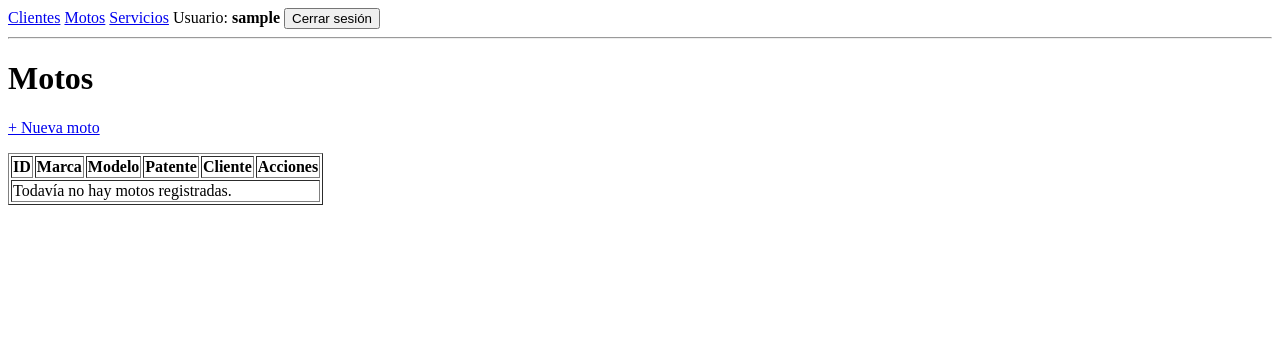
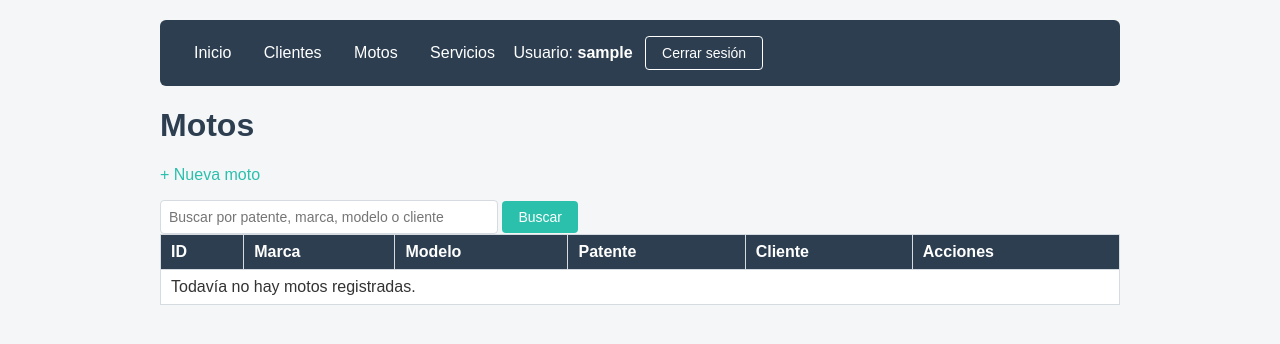
Before and after one commit to lili227-99/taller, a Flask app: page /motos in a window 1280 px wide. Shown: the top 344 px of the page. Run offline with Flask 3, Linux system fonts and the light colour scheme; the visitor is signed in with stand-in values (Sample User, id 1); data that the repository does not hold is empty.

Commit message:
Agrego servicios, historial por moto, busqueda, pagina de inicio y estilos

```diff
--- a/app.py
+++ b/app.py
@@ -24,15 +24,14 @@ def login_required(f):
 
 
 @app.route("/")
+@login_required
 def inicio():
-    return redirect(url_for("listarclientes"))
-
+    return render_template("home.html")
 
 @app.route("/login", methods=["GET", "POST"])
 def login():
     if session.get("usuario"):
-        return redirect(url_for("listarclientes"))
-
+     return redirect(url_for("inicio"))
     if request.method == "POST":
         usuario = request.form.get("usuario", "").strip()
         contrasena = request.form.get("contrasena", "")
@@ -55,8 +54,7 @@ def login():
 
         session.clear()
         session["usuario"] = fila["usuario"]
-        return redirect(url_for("listarclientes"))
-
+        return redirect(url_for("inicio"))
     return render_template("login.html")
 
 
@@ -76,21 +74,27 @@ def sin_cache(respuesta):
     return respuesta
 
 
-
-# ==========================================================
-# RUTAS DE CLIENTES (una página por acción)
-# ==========================================================
-
 # 1. LISTADO: muestra la tabla de clientes
 @app.route("/clientes")
+@login_required
 def listarclientes():
+    q = request.args.get("q", "").strip()
     conexion = obtener_conexion()
     cursor = conexion.cursor(dictionary=True)
-    cursor.execute("SELECT idcliente AS id, nombre, apellido, telefono, direccion FROM clientes")
+    if q:
+        patron = "%" + q + "%"
+        cursor.execute(
+            "SELECT idcliente AS id, nombre, apellido, telefono, direccion FROM clientes "
+            "WHERE nombre LIKE %s OR apellido LIKE %s OR CONCAT(nombre, ' ', apellido) LIKE %s",
+            (patron, patron, patron)
+        )
+    else:
+        cursor.execute("SELECT idcliente AS id, nombre, apellido, telefono, direccion FROM clientes")
     clientes = cursor.fetchall()
     cursor.close()
     conexion.close()
-    return render_template("clientes.html", clientes=clientes)
+    return render_template("clientes.html", clientes=clientes, q=q)
+
 
 
 # 2. NUEVO: GET muestra el formulario, POST guarda
@@ -243,21 +247,32 @@ def obtener_clientes():
     return clientes
 
 
-# 1. LISTADO: muestra la tabla de motos con el nombre del dueño
 @app.route("/motos")
 @login_required
 def listarmotos():
+    q = request.args.get("q", "").strip()
     conexion = obtener_conexion()
     cursor = conexion.cursor(dictionary=True)
-    cursor.execute(
+    consulta = (
         "SELECT m.idmoto, m.marca, m.modelo, m.patente, c.nombre, c.apellido "
         "FROM motos m JOIN clientes c ON m.idcliente = c.idcliente "
-        "ORDER BY m.idmoto"
     )
+    if q:
+        patron = "%" + q + "%"
+        cursor.execute(
+            consulta +
+            "WHERE m.patente LIKE %s OR m.marca LIKE %s OR m.modelo LIKE %s "
+            "OR c.nombre LIKE %s OR c.apellido LIKE %s "
+            "OR CONCAT(c.nombre, ' ', c.apellido) LIKE %s "
+            "ORDER BY m.idmoto",
+            (patron, patron, patron, patron, patron, patron)
+        )
+    else:
+        cursor.execute(consulta + "ORDER BY m.idmoto")
     motos = cursor.fetchall()
     cursor.close()
     conexion.close()
-    return render_template("motos.html", motos=motos)
+    return render_template("motos.html", motos=motos, q=q)
 
 
 # 2. NUEVA: GET muestra el formulario, POST guarda
@@ -625,6 +640,49 @@ def eliminarservicio(idservicio):
     return render_template("servicio_eliminar.html", servicio=servicio)
 
 
+# ==========================================================
+# HISTORIAL DE SERVICIOS DE UNA MOTO
+# Pegar en app.py, antes de:  if __name__ == "__main__":
+# ==========================================================
+
+@app.route("/motos/historial/<int:idmoto>")
+@login_required
+def historialmoto(idmoto):
+    conexion = obtener_conexion()
+    cursor = conexion.cursor(dictionary=True)
+
+    # 1) Datos de la moto y de su dueño
+    cursor.execute(
+        "SELECT m.idmoto, m.marca, m.modelo, m.patente, c.nombre, c.apellido "
+        "FROM motos m JOIN clientes c ON m.idcliente = c.idcliente "
+        "WHERE m.idmoto = %s",
+        (idmoto,)
+    )
+    moto = cursor.fetchone()
+
+    if moto is None:
+        cursor.close()
+        conexion.close()
+        flash("Moto no encontrada", "error")
+        return redirect(url_for("listarmotos"))
+
+    # 2) Servicios de esa moto, del más nuevo al más viejo
+    cursor.execute(
+        "SELECT idservicio, fecha, descripcion, costo "
+        "FROM servicios WHERE idmoto = %s "
+        "ORDER BY fecha DESC, idservicio DESC",
+        (idmoto,)
+    )
+    servicios = cursor.fetchall()
+    cursor.close()
+    conexion.close()
+
+    # 3) Total gastado en la moto
+    total = sum(s["costo"] for s in servicios)
+
+    return render_template("historial_moto.html", moto=moto, servicios=servicios, total=total)
+
+
 
 if __name__ == "__main__":
     app.run(debug=True)
--- /dev/null
+++ b/static/css/estilos.css
@@ -0,0 +1,120 @@
+/* =========================================================
+   Estilos básicos - Taller de Motos
+   Para cambiar los colores, modificá solo estas variables.
+   ========================================================= */
+:root {
+    --color-principal: #2bc0ac;   /* botones y encabezados */
+    --color-oscuro: #2c3e50;      /* azul oscuro: menú y títulos */
+    --color-fondo: #f4f6f8;       /* gris claro: fondo de la página */
+    --color-borde: #d5dbe0;
+    --color-exito: #1e8449;
+    --color-error: #c0392b;
+}
+
+body {
+    font-family: Arial, Helvetica, sans-serif;
+    background: var(--color-fondo);
+    color: #333;
+    max-width: 960px;
+    margin: 0px auto;
+    padding: 20px;
+}
+
+h1, h2 { color: var(--color-oscuro); }
+
+a { color: var(--color-principal); text-decoration: none; }
+a:hover { text-decoration: underline; }
+
+/* ---- Menú ---- */
+nav {
+    background: var(--color-oscuro);
+    color: #fff;
+    padding: 16px 20px;
+    border-radius: 6px;
+}
+nav a { color: #fff; margin: 0 14px; }
+nav hr { display: none; }
+body > hr { display: none; }
+
+/* ---- Mensajes (flash) ---- */
+p.exito, p.error {
+    padding: 10px 14px;
+    border-radius: 6px;
+    border-left: 5px solid;
+}
+p.exito { background: #e8f6ee; color: var(--color-exito); border-color: var(--color-exito); }
+p.error { background: #fdecea; color: var(--color-error); border-color: var(--color-error); }
+
+/* ---- Tablas ---- */
+table {
+    width: 100%;
+    border-collapse: collapse;
+    background: #fff;
+}
+table, th, td { border: 1px solid var(--color-borde) !important; }
+th {
+    background: var(--color-oscuro);
+    color: #fff;
+    text-align: left;
+}
+th, td { padding: 8px 10px; }
+tbody tr:nth-child(even) { background: #f9fafb; }
+tfoot td { background: #eef1f4; }
+
+/* ---- Formularios ---- */
+input[type="text"], input[type="password"], input[type="number"],
+input[type="date"], select, textarea {
+    padding: 8px;
+    border: 1px solid var(--color-borde);
+    border-radius: 4px;
+    font-size: 14px;
+    max-width: 100%;
+}
+
+button {
+    background: var(--color-principal);
+    color: #fff;
+    border: none;
+    padding: 8px 16px;
+    border-radius: 4px;
+    font-size: 14px;
+    cursor: pointer;
+}
+button:hover { opacity: 0.9; }
+
+/* El botón "Cerrar sesión" del menú, más discreto */
+nav button { background: transparent; border: 1px solid #fff; margin-left: 8px; }
+
+/* ---- Detalles ---- */
+input[name="q"] { width: 320px; }          /* cuadro de búsqueda */
+td a { margin-right: 10px; }               /* separa Historial / Editar / Eliminar */
+
+
+/* ---- Tarjetas de la página de inicio ---- */
+.tarjetas {
+    display: flex;
+    flex-wrap: wrap;
+    gap: 20px;
+    margin-top: 24px;
+}
+
+.tarjeta {
+    flex: 1 1 220px;
+    background: #fff;
+    border: 1px solid var(--color-borde);
+    border-top: 5px solid var(--color-principal);
+    border-radius: 8px;
+    padding: 24px 20px;
+    text-align: center;
+    color: #333;
+    text-decoration: none;
+    transition: transform 0.15s, box-shadow 0.15s;
+}
+.tarjeta:hover {
+    transform: translateY(-4px);
+    box-shadow: 0 6px 14px rgba(0, 0, 0, 0.12);
+    text-decoration: none;
+}
+.tarjeta-icono { font-size: 40px; }
+.tarjeta h2 { margin: 10px 0 6px; }
+.tarjeta p { margin: 0; color: #666; font-size: 14px; }
--- a/templates/base.html
+++ b/templates/base.html
@@ -3,10 +3,12 @@
 <head>
     <meta charset="UTF-8">
     <title>{% block titulo %}Taller de Motos{% endblock %}</title>
+    <link rel="stylesheet" href="{{ url_for('static', filename='css/estilos.css') }}">
 </head>
 <body>
 
     <nav>
+        <a href="{{ url_for('inicio') }}">Inicio</a>
         <a href="{{ url_for('listarclientes') }}">Clientes</a>
         <a href="{{ url_for('listarmotos') }}">Motos</a>
         <a href="{{ url_for('listarservicios') }}">Servicios</a>
--- a/templates/clientes.html
+++ b/templates/clientes.html
@@ -8,6 +8,12 @@
     <h1>Clientes</h1>
 
     <p><a href="{{ url_for('nuevocliente') }}">+ Nuevo cliente</a></p>
+
+        <form method="GET" action="{{ url_for('listarclientes') }}">
+        <input type="text" name="q" placeholder="Buscar por nombre o apellido" value="{{ q }}">
+        <button type="submit">Buscar</button>
+        {% if q %}<a href="{{ url_for('listarclientes') }}">Quitar filtro</a>{% endif %}
+    </form>
 
     <table border="1">
         <thead>
--- a/templates/login.html
+++ b/templates/login.html
@@ -3,6 +3,7 @@
 <head>
     <meta charset="UTF-8">
     <title>Iniciar sesión</title>
+    <link rel="stylesheet" href="{{ url_for('static', filename='css/estilos.css') }}">
 </head>
 <body>
 
--- a/templates/motos.html
+++ b/templates/motos.html
@@ -6,6 +6,12 @@
     <h1>Motos</h1>
 
     <p><a href="{{ url_for('nuevamoto') }}">+ Nueva moto</a></p>
+
+        <form method="GET" action="{{ url_for('listarmotos') }}">
+        <input type="text" name="q" placeholder="Buscar por patente, marca, modelo o cliente" value="{{ q }}">
+        <button type="submit">Buscar</button>
+        {% if q %}<a href="{{ url_for('listarmotos') }}">Quitar filtro</a>{% endif %}
+    </form>
 
     <table border="1">
         <thead>
@@ -27,6 +33,7 @@
                 <td>{{ m.patente }}</td>
                 <td>{{ m.nombre }} {{ m.apellido }}</td>
                 <td>
+                    <a href="{{ url_for('historialmoto', idmoto=m.idmoto) }}">Historial</a>
                     <a href="{{ url_for('editarmoto', idmoto=m.idmoto) }}">Editar</a>
                     <a href="{{ url_for('eliminarmoto', idmoto=m.idmoto) }}">Eliminar</a>
                 </td>
```
Also changed, not shown: templates/historial_moto.html (added, +52 -0 lines), templates/home.html (added, +28 -0 lines).
